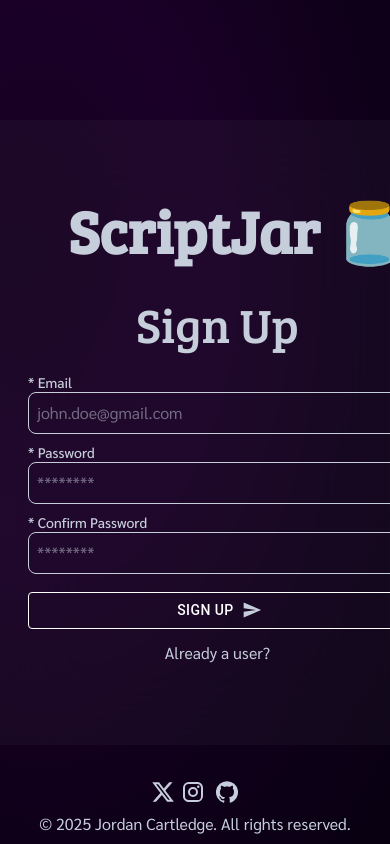
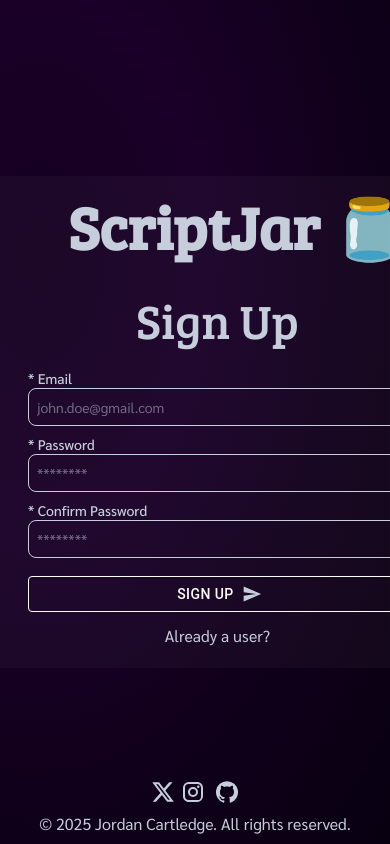
Before and after one commit to EffexDev/scriptjar-frontend, a React (Vite) app: page / in a window 390 px wide. Shown: the top 844 px of the page. Built offline with nearby package versions, Linux system fonts and the light colour scheme; no server answers.

Commit message:
Fixed responsiveness on mobile a bit

```diff
--- a/package.json
+++ b/package.json
@@ -17,7 +17,6 @@
     "@mui/material": "^6.4.6",
     "@tailwindcss/vite": "^4.0.9",
     "firebase": "^11.4.0",
-    "pnpm": "^10.5.2",
     "react": "^19.0.0",
     "react-dom": "^19.0.0",
     "tailwindcss": "^4.0.9"
--- a/src/App.jsx
+++ b/src/App.jsx
@@ -5,7 +5,7 @@ import Footer from "./components/Footer";
 function App() {
     return (
         <div>
-            <div className="flex flex-col pt-30 h-screen">
+            <div className="flex flex-col justify-center h-screen">
                 <LoginPanel />
             </div>
             <Footer />
--- a/src/StartForm.jsx
+++ b/src/StartForm.jsx
@@ -9,7 +9,7 @@ function SignUpForm() {
   return (
     <>
       <div
-        className={`backdrop-blur-2xl bg-white/3 py-20 pr-4 pl-7 md:pr-10 xl:pl-100 rounded-r-4xl max-w-6xl transition-transform duration-500 ${
+        className={`backdrop-blur-5xl bg-white/3 py-5 pr-4 pl-7 md:pr-10 xl:pl-100 rounded-r-4xl max-w-6xl transition-transform duration-500 ${
           isSignUp ? "transform" : "-translate-x-full"
         }`}
       >
@@ -26,7 +26,7 @@ function SignUpForm() {
       </div>
 
       <div
-        className={`backdrop-blur-2xl bg-white/3 py-20 pr-7 pl-4 md:pl-10 xl:pr-100 rounded-l-4xl max-w-6xl fixed right-0 transform transition-transform duration-500 ${
+        className={`backdrop-blur-2xl bg-white/3 py-10 pr-7 pl-4 md:pl-10 xl:pr-100 rounded-l-4xl max-w-6xl fixed right-0 transform transition-transform duration-500 ${
           !isSignUp ? "translate-x-0" : "translate-x-full"
         }`}
       >
--- a/src/components/SignUpForm.jsx
+++ b/src/components/SignUpForm.jsx
@@ -38,7 +38,7 @@ function SignUpFormContent() {
   };
 
   return (
-    <form onSubmit={handleSubmit} className="sm:w-2xl pb-3">
+    <form onSubmit={handleSubmit} className="sm:w-4/5 md:w-2xl pb-3 mx-auto">
       <div className="w-full pb-2">
         <label className="block text-gray-400 text-sm font-medium">
           <span className="text-red-700">*</span> Email
@@ -48,7 +48,7 @@ function SignUpFormContent() {
           placeholder="john.doe@gmail.com"
           value={username}
           onChange={(e) => setUsername(e.target.value)}
-          className="w-full mt-1 p-2 border rounded-lg focus:outline-none focus:ring-2 focus:ring-blue-400"
+          className="w-full mt-1 p-2 border rounded-lg focus:outline-none focus:ring-2 focus:ring-blue-400 text-sm sm:text-base"
         />
       </div>
       <div className="w-full pb-2">
@@ -60,7 +60,7 @@ function SignUpFormContent() {
           placeholder="********"
           value={password}
           onChange={(e) => setPassword(e.target.value)}
-          className="w-full mt-1 p-2 border rounded-lg focus:outline-none focus:ring-2 focus:ring-blue-400"
+          className="w-full mt-1 p-2 border rounded-lg focus:outline-none focus:ring-2 focus:ring-blue-400 text-sm sm:text-base"
         />
       </div>
       <div className="w-full pb-2">
@@ -72,9 +72,9 @@ function SignUpFormContent() {
           placeholder="********"
           value={passwordCheck}
           onChange={handleConfirmChange}
-          className="w-full mt-1 p-2 border rounded-lg focus:outline-none focus:ring-2 focus:ring-blue-400"
+          className="w-full mt-1 p-2 border rounded-lg focus:outline-none focus:ring-2 focus:ring-blue-400 text-sm sm:text-base"
         />
-        {!match && <p className="text-red-600">Passwords do not match!</p>}
+        {!match && <p className="text-red-600 text-xs sm:text-sm mt-1">Passwords do not match!</p>}
       </div>
       <Button
         type="submit"
```
Also changed, not shown: 7 other files (tests, documents, lock files or other folders).
